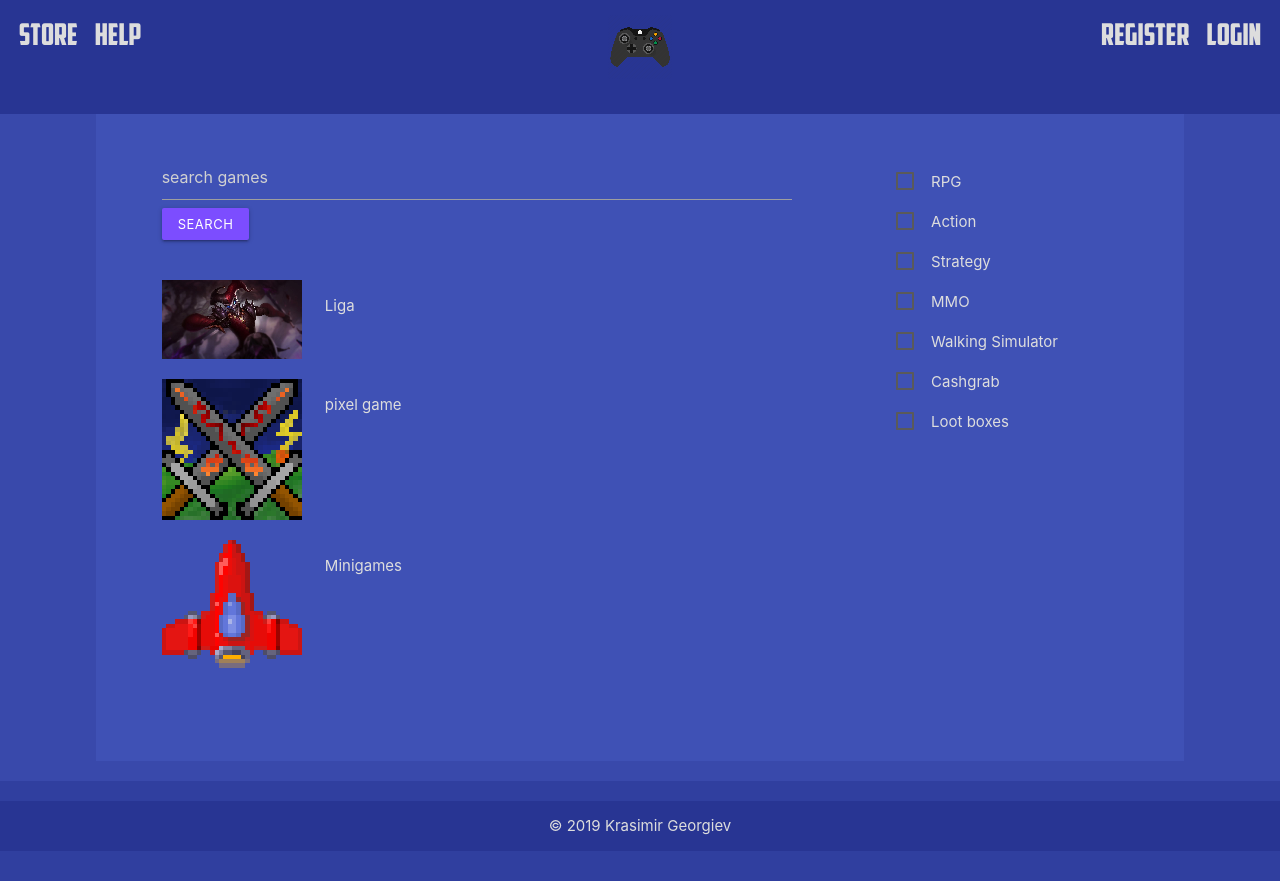
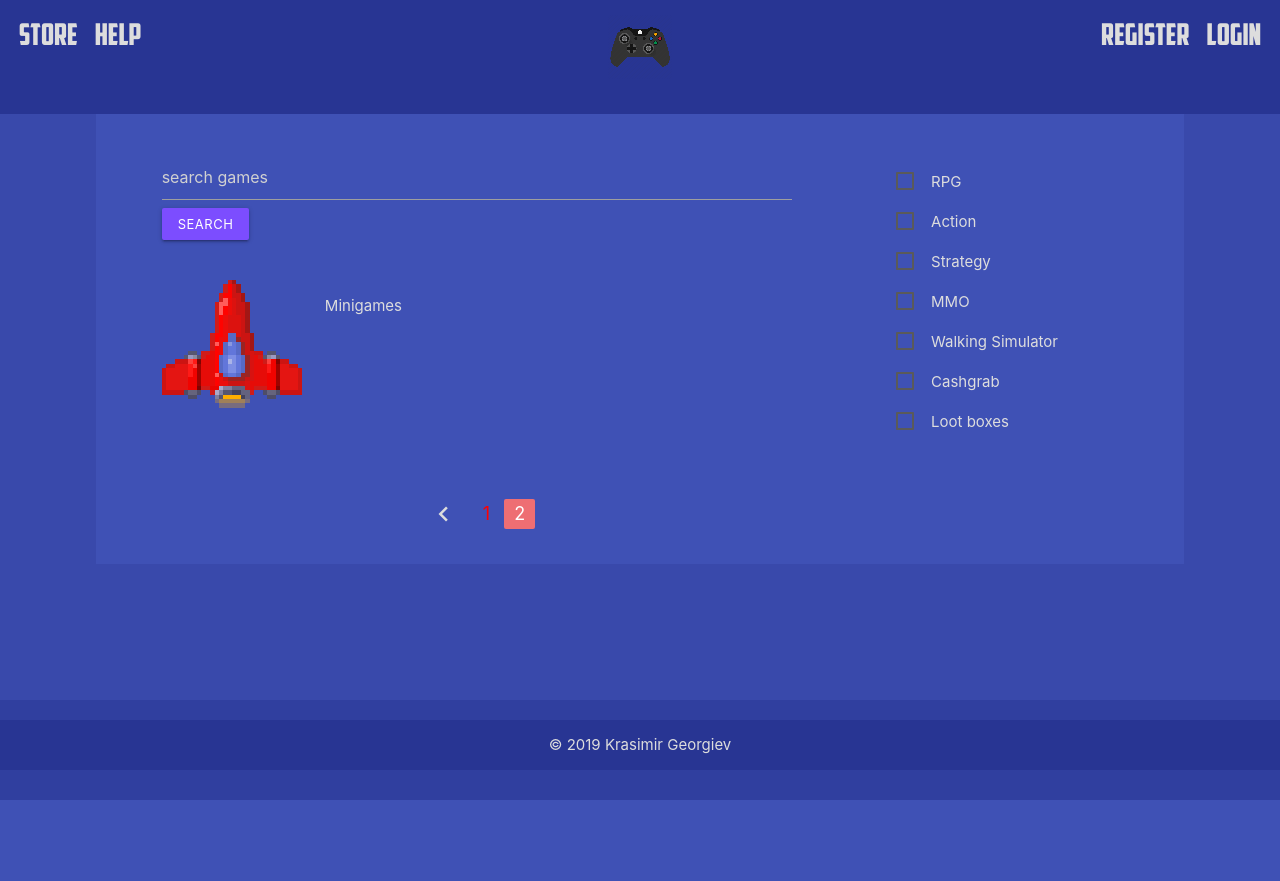
Before and after one commit to Krasi2405/GamesStore, a Django app: page /store/search/?page=2 in a window 1280 px wide. After the commit the page ends 800 px from the top, so only its background shows below. Run offline with Django 3.2, Linux system fonts and the light colour scheme; data comes from the database, SQL or seed files in the repository.

Commit message:
Search pagination

```diff
--- a/games_store/static/css/main.css
+++ b/games_store/static/css/main.css
@@ -136,6 +136,13 @@ footer .footer-copyright p {
 .btn:focus, .btn-small:focus {
 	background-color: #6200ea;
 }
+
+
+.pagination li a {
+	color: #f00;
+}
+
+
 /*================================
 		DROPDOWN MENU
 ==================================*/
--- a/games_store/store/templates/store/detail.html
+++ b/games_store/store/templates/store/detail.html
@@ -39,7 +39,7 @@
 			<div class = "col s12 m1"></div>
 			<div class = "col s12 m5 indigo darken-3 z-depth-3">
 				<p id = "title">{{ game.name }}</p>
-				<p id = "review-num">Reviews: 10/10</p>
+				<p id = "review-num">Reviews: {{ rating }}/5</p>
 				<p id = "release-date">{{ game.release_date.date }}</p>
 				<p id = "developer-link">Developer: <a href = "#to_developer">Developer link here!</a></p>
 				{% if tags %}
--- a/games_store/store/templates/store/search_bar.html
+++ b/games_store/store/templates/store/search_bar.html
@@ -3,7 +3,7 @@
 
 
 {% block head %}
-
+	<link href="https://fonts.googleapis.com/icon?family=Material+Icons" rel="stylesheet">
 {% endblock %}
 
 {% block content %}
@@ -31,6 +31,18 @@
 					{% else %}
 						<p>No games found!</p>
 					{% endif %}
+					<br>
+					<ul class="pagination center">
+						{% if games.has_previous %}
+					    	<li><a href=""><i class="material-icons">chevron_left</i></a></li>
+					    	<li class = "waves-effect"><a href="?page={{ games.previous_page_number }}">{{ games.previous_page_number }}</a></li>
+					    {% endif %}
+					    <li class="active waves-effects"><a href="">{{ games.number }}</a></li>
+					    {% if games.has_next %}
+						    <li class="waves-effect"><a href="?page={{ games.next_page_number }}">{{ games.next_page_number }}</a></li>
+						    <li><a href="#!"><i class="material-icons">chevron_right</i></a></li>
+					    {% endif %}
+					</ul>
 				</div>
 				<div class = "col s1"></div>
 				<div class = "col s12 m4 l3">
@@ -44,9 +56,6 @@
 					{% endfor %}
 				</div>
 			</div>
-			<div class = "row">
-
-			</div>
 		</form>
 	</div>
 {% endblock %}
--- a/games_store/store/views.py
+++ b/games_store/store/views.py
@@ -2,6 +2,8 @@ from django.shortcuts import render, redirect
 from django.conf import settings
 from django.contrib import messages
 from django.contrib.auth.decorators import login_required
+from django.db.models import Avg
+from django.core.paginator import Paginator
 
 from .models import Game, GameImage, Tag, Review
 
@@ -25,6 +27,8 @@ def detail(request, pk):
 	reviews = game.review_set.select_related("user__profile").all()
 	tags = game.tags.all()
 	platforms = game.platforms.all()
+
+	rating = reviews.aggregate(Avg("rating"))["rating__avg"]
 
 	is_owner = False
 	has_reviewed = False
@@ -60,22 +64,34 @@ def detail(request, pk):
 		"store/detail.html",
 		{"game": game, "images": images, "reviews": reviews, "tags": tags, "platforms": platforms,
 		 "is_owner": is_owner, "has_reviewed": has_reviewed, "review_form": review_form,
-		 "user_review": user_review}
+		 "user_review": user_review, "rating": rating}
 	)
 
 
 def search(request):
-	games = Game.objects.all()
+	GAMES_PER_PAGE_COUNT = 2
+
+	games_list = Game.objects.all()
+
+
+	page = 1
 
 
 	if request.GET:
 		if request.GET.get("search-text"):
-			games = games.filter(name__contains=request.GET["search-text"])
+			games_list = games_list.filter(name__contains=request.GET["search-text"])
+
 		if request.GET.get("tags[]"):
 			for tag_id in request.GET.getlist("tags[]"):
-				games = games.filter(tags__pk=tag_id)
+				games_list = games_list.filter(tags__pk=tag_id)
+
+		if request.GET.get("page"):
+			page = request.GET["page"]
 
 
+	paginator = Paginator(games_list, GAMES_PER_PAGE_COUNT)
+
+	games = paginator.get_page(page)
 
 	tags = Tag.objects.all()
 
```
